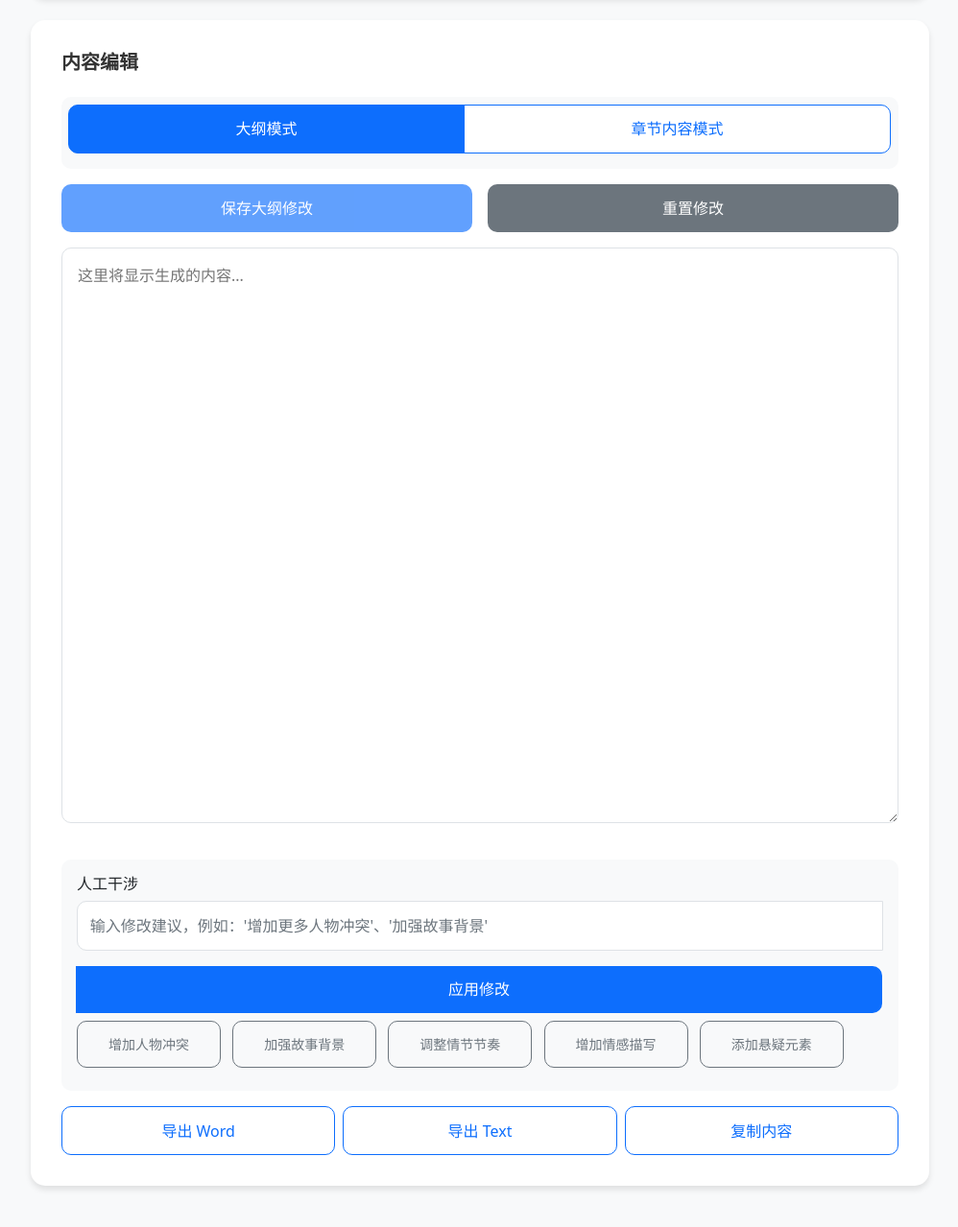
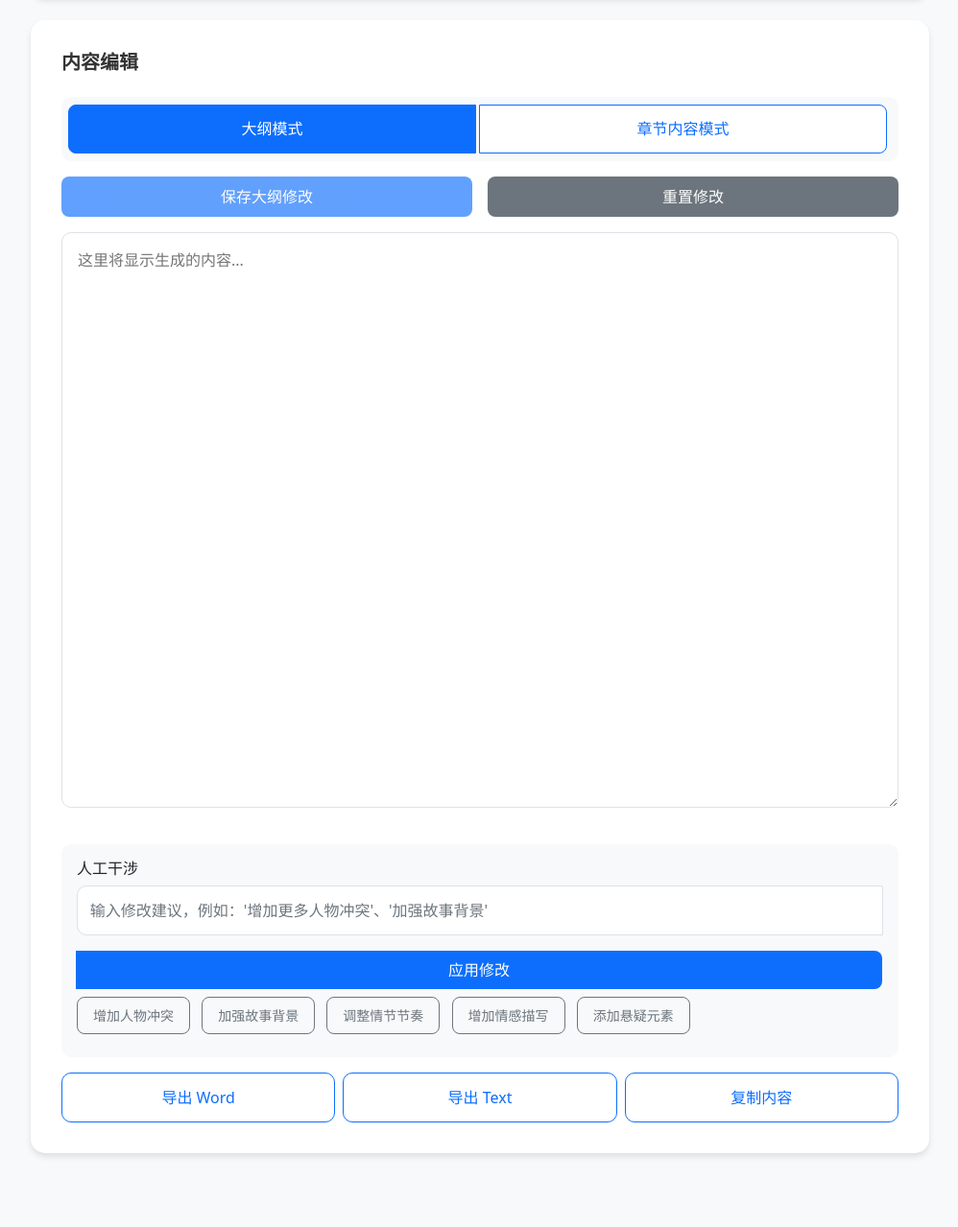
Before and after one commit to willdon2024/novel-generator, a website: page index.html in a window 1280 px wide. Shown: the part 339-1618 px from the top of the page at 96% size, without its empty margins (140-1138 px from the left). Drawn offline with nearby package versions, Linux system fonts and the light colour scheme.

Commit message:
style: 统一按钮样式和尺寸

```diff
--- a/index.html
+++ b/index.html
@@ -90,6 +90,17 @@
             background: #f8f9fa;
             border-radius: 10px;
         }
+        .mode-switch .btn-group {
+            display: flex;
+            width: 100%;
+        }
+        .mode-switch .btn {
+            flex: 1;
+            padding: 0.8rem;
+            font-size: 1rem;
+            border-radius: 8px;
+            margin: 0 4px;
+        }
         .content-area {
             width: 100%;
             min-height: 600px;
@@ -103,14 +114,20 @@
             white-space: pre-wrap;
         }
         .edit-tools {
-            display: flex;
+            display: grid;
+            grid-template-columns: 1fr 1fr;
             gap: 1rem;
             margin-bottom: 1rem;
-            flex-wrap: wrap;
         }
         .edit-tools button {
-            flex: 1;
-            min-width: 120px;
+            width: 100%;
+            height: 42px;
+            font-size: 1rem;
+            border-radius: 8px;
+            padding: 0 1.5rem;
+            display: flex;
+            align-items: center;
+            justify-content: center;
         }
         .export-tools {
             margin-top: 1rem;
@@ -192,6 +209,16 @@
             display: block;
             min-width: 200px;
             padding: 0.8rem 2rem;
+        }
+        .suggestion-tags button {
+            border-radius: 8px;
+            padding: 0.5rem 1rem;
+            margin-right: 0.5rem;
+            margin-bottom: 0.5rem;
+        }
+        .input-group .btn {
+            border-radius: 8px;
+            padding: 0.5rem 1.5rem;
         }
     </style>
 </head>
```
